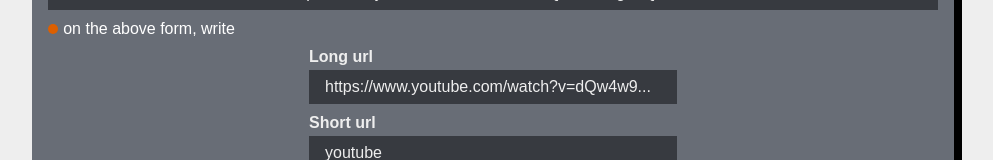
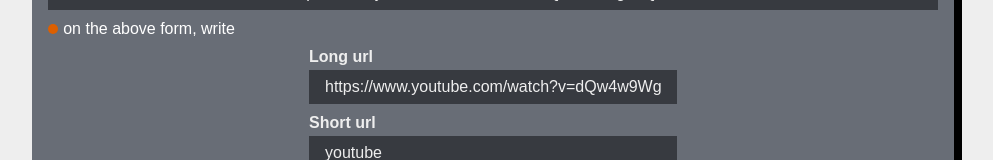
Before and after one commit to Eckry/ShortURL, a React (Vite) app: page / in a window 1280 px wide. Shown: the part 629-789 px from the top of the page, without its empty margins (147-1140 px from the left). Built offline with nearby package versions, Linux system fonts and the light colour scheme; no server answers; a web font is replaced by a local one.

Commit message:
fix url in example input

```diff
--- a/src/components/Example.tsx
+++ b/src/components/Example.tsx
@@ -22,7 +22,7 @@
           <label className="form-label">
             <input
               disabled
-              value="https://www.youtube.com/watch?v=dQw4w9..."
+              value="https://www.youtube.com/watch?v=dQw4w9WgXcQ&t=1s"
               className="example-form-input"
               type="text"
             />
```
